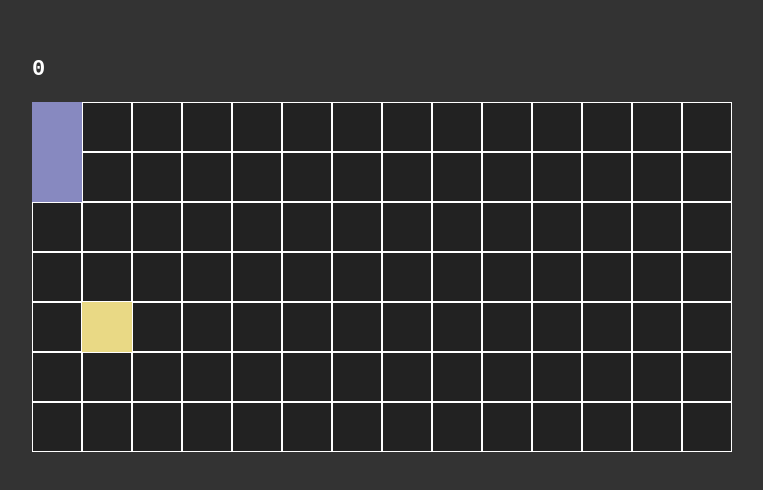
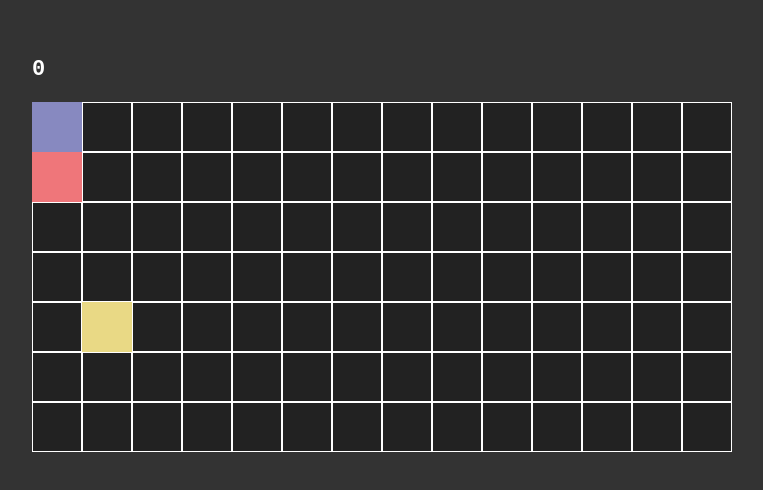
Before and after one commit to colorlessenergy/snake, a Next.js app: page / in a window 1280 px wide. Shown: the part 146-636 px from the top of the page, without its empty margins (258-1021 px from the left). Built offline with nearby package versions, Linux system fonts and the light colour scheme.

Commit message:
add functionality to make snake leader a different color

```diff
--- a/components/Field.js
+++ b/components/Field.js
@@ -164,12 +164,16 @@ const Field = ({ setScore, gameOver, setGameOver }) => {
             {grid.map(col => {
                 return col.map(square => {
                     let isSnake = false;
+                    let isSnakeLeader = false;
                     for (let i = 0; i < snake.length; i++) {
                         if (
                             snake[i][0] === square.x &&
                             snake[i][1] === square.y
                         ) {
                             isSnake = true;
+                            if (i === snake.length - 1) {
+                                isSnakeLeader = true;
+                            }
                         }
                     }
 
@@ -185,6 +189,8 @@ const Field = ({ setScore, gameOver, setGameOver }) => {
                                 backgroundColor:
                                     isSnake && hasFood
                                         ? '#B7B0A2'
+                                        : isSnake && isSnakeLeader
+                                        ? '#EF767A'
                                         : isSnake
                                         ? '#8789C0'
                                         : hasFood
```
